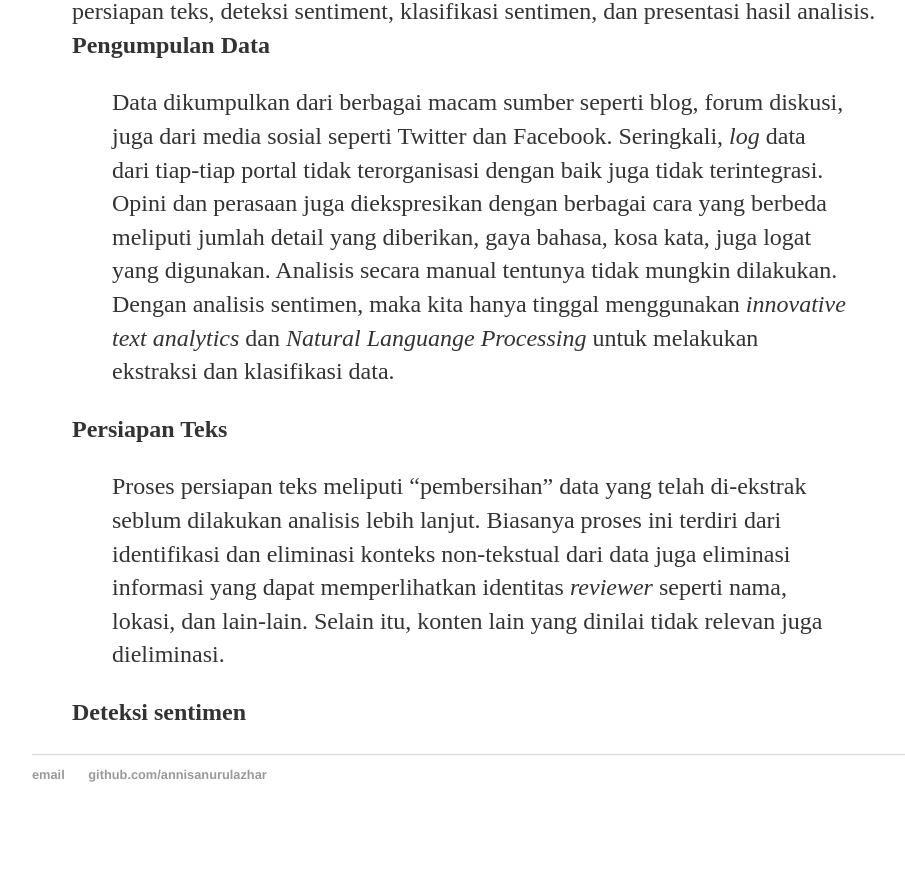
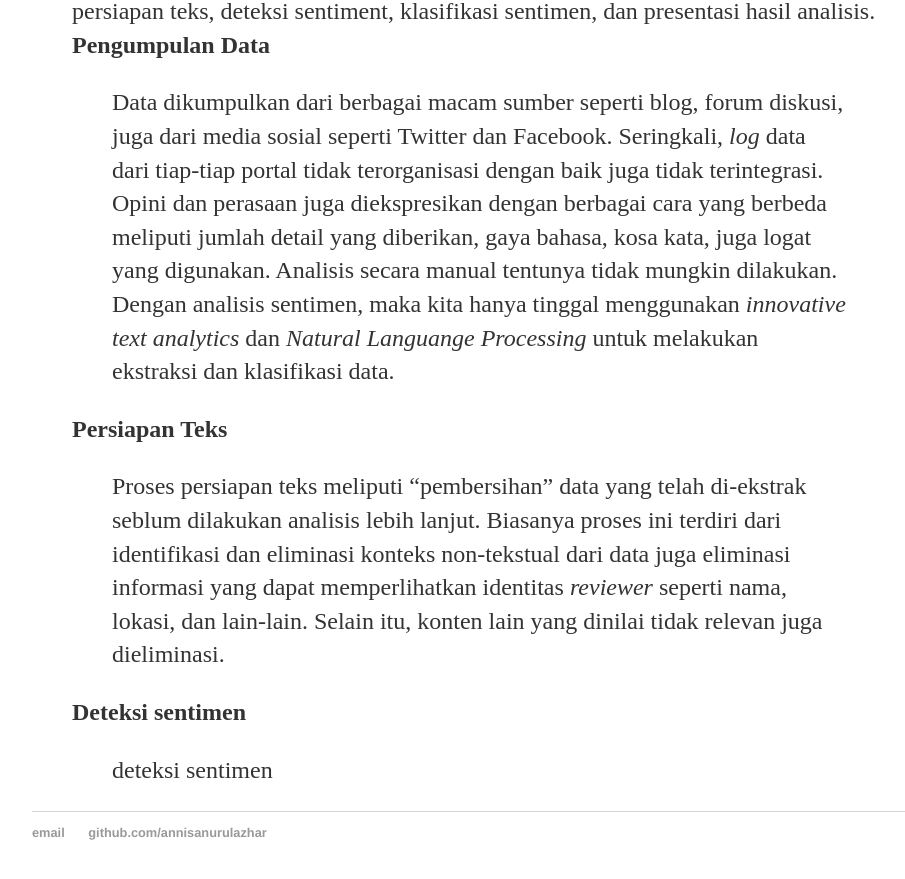
Before and after one commit to annisanurulazhar/annisanurulazhar.github.io, a Jekyll site: the page built from _posts/2017-05-29-analisis-sentimen-dalam-riset-pemasaran.md, in a window 1280 px wide and 900 px high, scrolled down 1863 px. Shown: the top 879 px of the window, without its empty margins (160-1065 px from the left). Built offline with Jekyll 4.4.1, drawn with Linux system fonts in a browser that asks for light colours; before the commit the page ends 2705 px from its top, so only the background shows below that.

Commit message:
Update 2017-05-29-analisis-sentimen-dalam-riset-pemasaran.md

```diff
--- a/_posts/2017-05-29-analisis-sentimen-dalam-riset-pemasaran.md
+++ b/_posts/2017-05-29-analisis-sentimen-dalam-riset-pemasaran.md
@@ -24,4 +24,4 @@ date: 2017-05-29
 >> Proses persiapan teks meliputi "pembersihan" data yang telah di-ekstrak seblum dilakukan analisis lebih lanjut. Biasanya proses ini terdiri dari identifikasi dan eliminasi konteks non-tekstual dari data juga eliminasi informasi yang dapat memperlihatkan identitas *reviewer* seperti nama, lokasi, dan lain-lain. Selain itu, konten lain yang dinilai tidak relevan juga dieliminasi.
 >
 > **Deteksi sentimen**
->>
+>> deteksi sentimen
```
